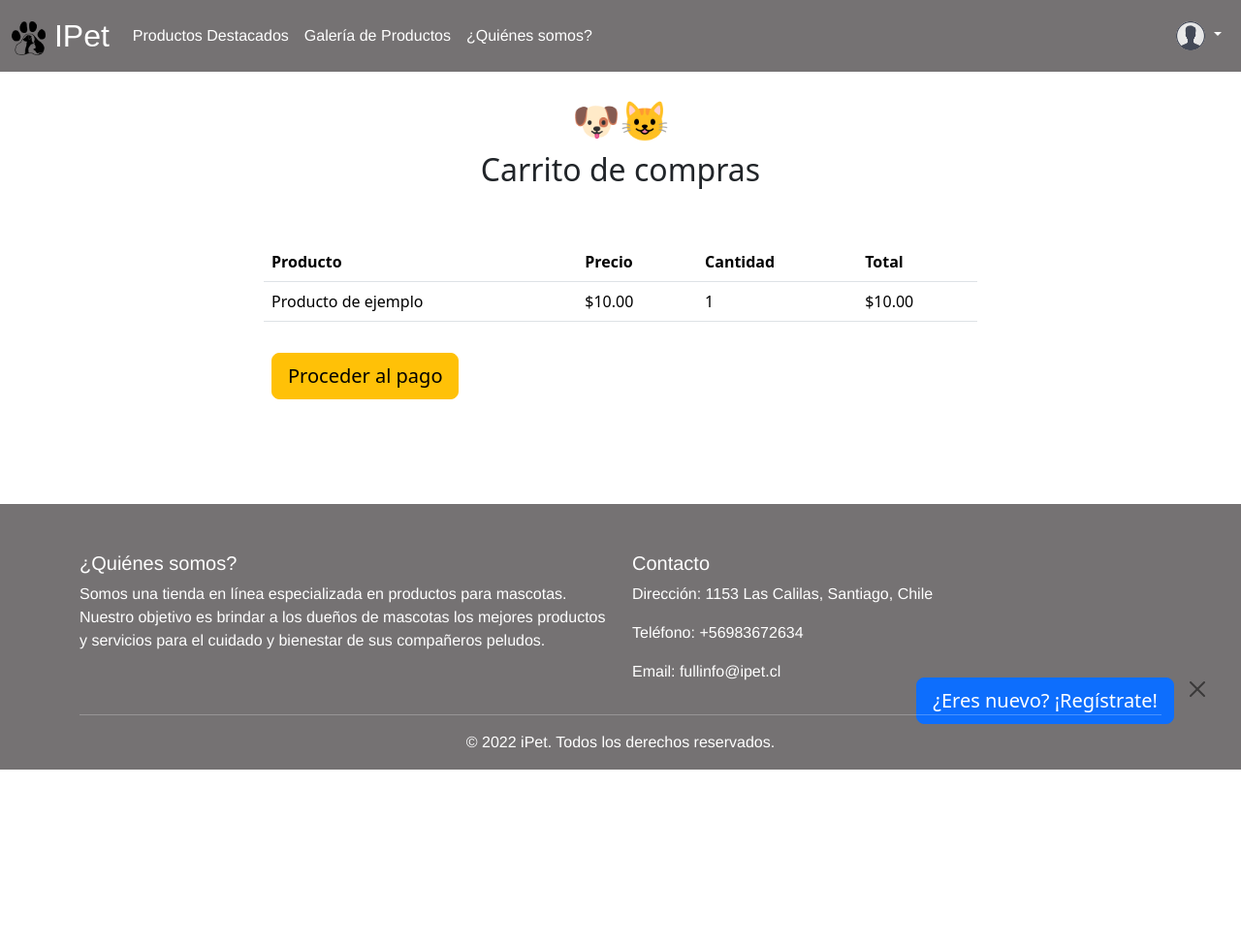
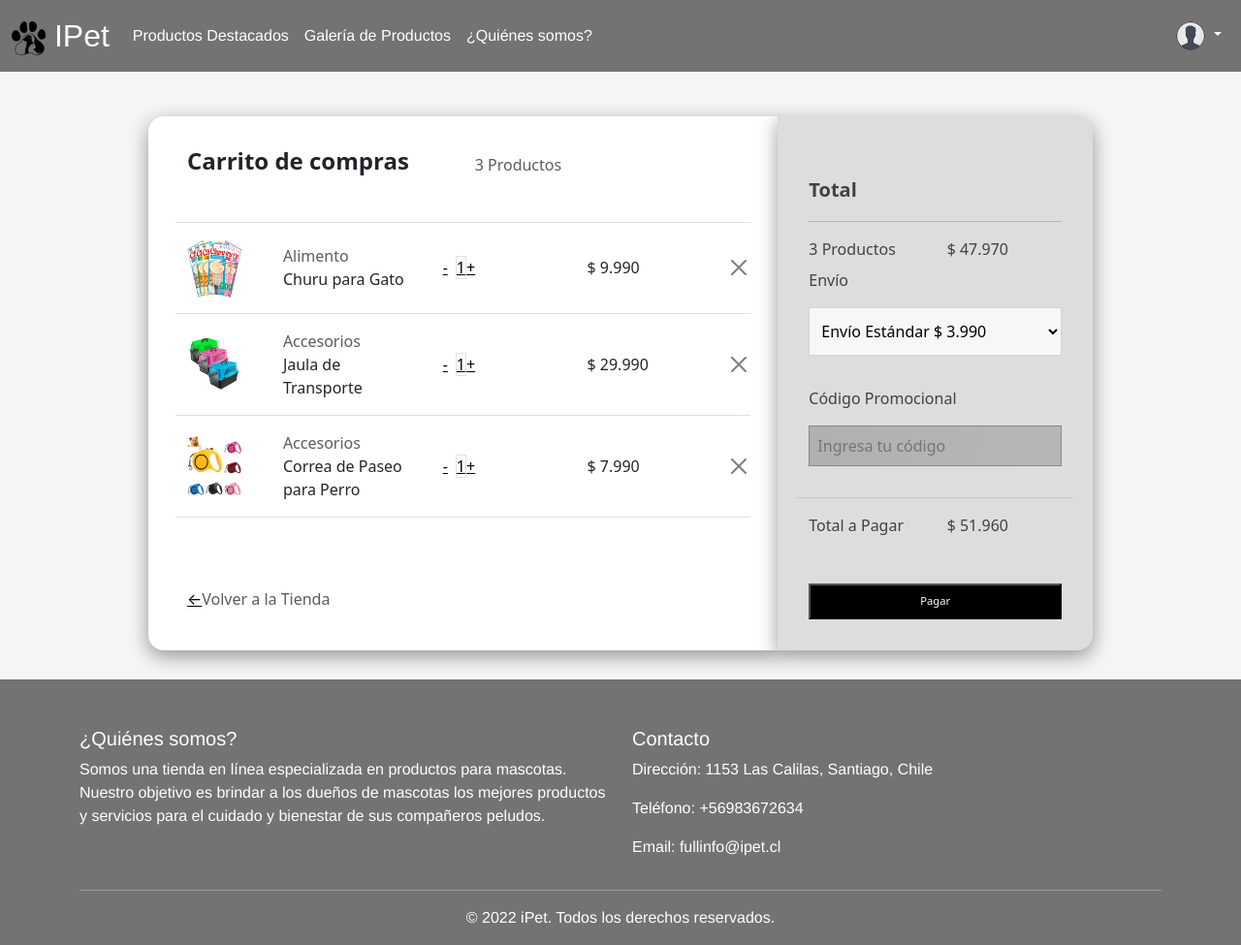
Before and after one commit to RivaulTavara/ipet-webapp-boostrap, a PHP site: page /main/carrito.html in a window 1280 px wide. Shown: the whole page at 97% size. Before the commit the page ends 794 px from the top, so only its background shows below. Run offline with PHP 8.4, Linux system fonts and the light colour scheme; some libraries are stand-ins or nearby versions; grey boxes are pictures that could not be loaded.

Commit message:
del korte

```diff
--- a/main/carrito.html
+++ b/main/carrito.html
@@ -5,15 +5,15 @@
     <meta name="viewport" content="width=device-width, initial-scale=1.0">
     <link rel="icon" href="src/logo.png">
     <link href="https://cdn.jsdelivr.net/npm/bootstrap@5.3.3/dist/css/bootstrap.min.css" rel="stylesheet" integrity="sha384-QWTKZyjpPEjISv5WaRU9OFeRpok6YctnYmDr5pNlyT2bRjXh0JMhjY6hW+ALEwIH" crossorigin="anonymous">
-    <script rel="stylesheet" href="	https://cdn.jsdelivr.net/npm/bootstrap@5.3.3/dist/js/bootstrap.bundle.min.js"></script>
-    <link rel="stylesheet" href="https://cdnjs.cloudflare.com/ajax/libs/font-awesome/5.15.3/css/all.min.css">
+    <script href="https://cdn.jsdelivr.net/npm/bootstrap@5.3.3/dist/js/bootstrap.bundle.min.js"></script>    <link rel="stylesheet" href="https://cdnjs.cloudflare.com/ajax/libs/font-awesome/5.15.3/css/all.min.css">
     <link rel="stylesheet" href="model/css/styleNavbar.css">
     <link rel="stylesheet" href="model/css/stylegeneralmovil.css">
+    <link rel="stylesheet" href="model/css/styleCarrito.css">
+    <link rel="stylesheet" href="model/css/stylePago.css">
     <script src="https://code.jquery.com/jquery-3.6.0.min.js"></script>
     <title>IPet</title>
   </head>
   <body>
-    <script src="https://cdnjs.cloudflare.com/ajax/libs/OwlCarousel2/2.2.1/owl.carousel.js"></script>
   <!-- Navbar -->
   <nav class="navbar navbar-expand-lg navbar-light fixed-top" style="background-color: var(--navbar-color);">
     <div class="container-fluid">
@@ -39,7 +39,6 @@
               </div>
             </ul>
             <div class="navbar-nav ms-auto">
-                <div class="d-flex" style="position: relative;">
                   <div id="icontel" class="dropdown d-md-block">
                     <a class="nav-link dropdown-toggle" href="#" id="profileDropdown" role="button" data-bs-toggle="dropdown" aria-expanded="false">
                       <img src="src/USUARIOSINFOTO.jpeg" class="rounded-circle" alt="Foto de perfil" width="30" height="30">
@@ -76,45 +75,202 @@
       </div>
     </div>
   </nav>
-      <div class="form-login" style="margin-top: 100px;">
-        <div class="text-center">
-          <h1>🐶😺</h1>
-          <h2 class="text-center">Carrito de compras</h2>
+  <div>
+    <div class="ccccard">
+      <div class="row" style="padding-top: 120px; padding-bottom: 30px;">
+          <div class="col-md-8 ccccart">
+              <div class="ccctitle">
+                  <div class="row">
+                      <div class="col"><h4><b>Carrito de compras</b></h4></div>
+                      <div class="col align-self-center text-right text-muted">3 Productos</div>
                   </div>
               </div>
-      <div class="container" id="registro" style="padding-bottom: 100px;">
-        <div class="d-flex justify-content-center row">
-          <div class="col-md-8">
-            <table class="table mt-5">
-              <thead>
-                <tr>
-                  <th scope="col">Producto</th>
-                  <th scope="col">Precio</th>
-                  <th scope="col">Cantidad</th>
-                  <th scope="col">Total</th>
-                </tr>
-              </thead>
-              <tbody>
-                <tr>
-                  <td>Producto de ejemplo</td>
-                  <td>$10.00</td>
-                  <td>1</td>
-                  <td>$10.00</td>
-                </tr>
-              </tbody>
-            </table>
-            <div class="d-flex flex-row align-items-center mt-4 p-2 bg-white rounded">
-              <button class="btn btn-warning btn-block btn-lg ml-2 pay-button" type="button">Proceder al pago</button>
+              <div class="row border-top border-bottom">
+                  <div class="row cccmain align-items-center">
+                      <div class="col-2"><img class="img-fluid" src="src/churu.jpg" style="width: 3.5rem;"></div>
+                      <div class="col">
+                          <div class="cccrow text-muted">Alimento</div>
+                          <div class="cccrow">Churu para Gato</div>
+                      </div>
+                      <div class="col">
+                          <a href="#" style="padding: 0 1vh;">-</a><a href="#" class="border">1</a><a href="#">+</a>
+                      </div>
+                      <div class="col">&dollar; 9.990</div>
+                      <button type="button" class="btn-close" data-bs-dismiss="alert" aria-label="Close"></button>
+                  </div>
+              </div>
+              <div class="row">
+                  <div class="row cccmain align-items-center">
+                      <div class="col-2"><img class="img-fluid" src="src/jaula.jpg" style="width: 3.5rem;"></div>
+                      <div class="col">
+                          <div class="cccrow text-muted">Accesorios</div>
+                          <div class="cccrow">Jaula de Transporte</div>
+                      </div>
+                      <div class="col">
+                          <a href="#" style="padding: 0 1vh;">-</a><a href="#" class="border">1</a><a href="#">+</a>
+                      </div>
+                      <div class="col">&dollar; 29.990</div>
+                      <button type="button" class="btn-close" data-bs-dismiss="alert" aria-label="Close"></button>
+                  </div>
+              </div>
+              <div class="row border-top border-bottom">
+                  <div class="row cccmain align-items-center">
+                      <div class="col-2"><img class="img-fluid" src="src/correa.jpg" style="width: 3.5rem;"></div>
+                      <div class="col">
+                          <div class="cccrow text-muted">Accesorios</div>
+                          <div class="cccrow">Correa de Paseo para Perro</div>
+                      </div>
+                      <div class="col">
+                          <a href="#" style="padding: 0 1vh;">-</a><a href="#" class="border">1</a><a href="#">+</a>
+                      </div>
+                      <div class="col">&dollar; 7.990</div>
+                      <button type="button" class="btn-close" data-bs-dismiss="alert" aria-label="Close"></button>
+                  </div>
+              </div>
+              <div class="cccback-to-shop"><a href="index.html">&leftarrow;</a><span class="text-muted">Volver a la Tienda</span></div>
+          </div>
+          <div class="col-md-4 cccsummary">
+              <div><h5 style="margin-top: 4vh;"><b>Total</b></h5></div>
+              <hr style="margin-top: 1.25rem;">
+              <div class="row">
+                  <div class="col">3 Productos</div>
+                  <div class="col text-right">&dollar; 47.970</div>
+              </div>
+              <form>
+                  <p class="mt-2">Envío</p>
+                  <select>
+                    <option class="text-muted">Envío Estándar &dollar; 3.990</option>
+                    <option class="text-muted">Retiro en Tienda &dollar; 0</option>
+                  </select>
+                  <p>Código Promocional</p>
+                  <input id="code" placeholder="Ingresa tu código">
+              </form>
+              <div class="row" style="border-top: 1px solid rgba(0,0,0,.1); padding: 2vh 0;">
+                  <div class="col">Total a Pagar</div>
+                  <div class="col text-right">&dollar; 51.960</div>
+              </div>
+              <button type="button" class="cccbtn" data-bs-toggle="modal" data-bs-target="#modalPago">Pagar</button>
+
+          </div>
+      </div>
+      <script>
+        $(function() {
+          $('[data-toggle="tooltip"]').tooltip()
+        })
+      </script>
+      <div class="modal fade" id="modalPago" tabindex="-1" aria-labelledby="modalPagoLabel" aria-hidden="true">
+        <div class="modal-dialog">
+          <div class="modal-content">
+            <div class="modal-header" >
+              <h5 class="modal-title" id="modalPagoLabel">Método de Pago</h5>
+              <button type="button" class="btn-close" data-bs-dismiss="modal" aria-label="Close"></button>
+            </div>
+            <div class="modal-body container py-5">
+              <div class="card-header">
+                <div class="bg-white shadow-sm">
+                    <!-- Credit card form tabs -->
+                    <ul role="tablist" class="nav bg-light nav-pills rounded nav-fill mb-3">
+                        <li class="nav-item"> <a data-bs-toggle="pill" href="#credit-card" class="nav-link active "> <i class="fas fa-credit-card mr-2"></i> Débito/Crédito </a> </li>
+                        <li class="nav-item"> <a data-bs-toggle="pill" href="#paypal" class="nav-link "> <i class="fab fa-paypal mr-2"></i> Paypal </a> </li>
+                        <li class="nav-item"> <a data-bs-toggle="pill" href="#net-banking" class="nav-link "> <i class="fas fa-mobile-alt mr-2"></i> Pago Bancario</a> </li>
+                    </ul>
+                </div>
+                <!-- debito o credito -->
+                <div class="tab-content">
+                    <div id="credit-card" class="tab-pane fade show active pt-3">
+                        <form role="form" onsubmit="event.preventDefault()">
+                            <div class="form-group"> <label for="username">
+                                    <h6>Propietario de la Tarjeta</h6>
+                                </label> <input type="text" name="username" placeholder="Nombre del Propietario" required class="form-control "> </div>
+                            <div class="form-group"> <label for="cardNumber">
+                                    <h6>Número de la Tarjeta</h6>
+                                </label>
+                                <div class="input-group d-flex">
+                                  <input type="text" name="cardNumber" placeholder="Número de Tarjeta Válido" class="form-control " required>
+                                  <span class="input-group-text text-muted span-alineado">
+                                    <i class="fab fa-cc-visa mx-1" style="color: rgb(153, 153, 153);"></i>
+                                    <i class="fab fa-cc-mastercard mx-1" style="color: rgb(153, 153, 153);"></i>
+                                    <i class="fab fa-cc-amex mx-1" style="color: rgb(153, 153, 153);"></i>
+                                  </span>
+                                </div>
+                            </div>
+                            <div class="row">
+                                <div class="col-sm-8">
+                                    <div class="form-group"> <label><span class="hidden-xs">
+                                                <h6>Fecha de Expiración</h6>
+                                            </span></label>
+                                        <div class="input-group"> <input type="number" placeholder="MM" name="" class="form-control" required> <input type="number" placeholder="YY" name="" class="form-control" required> </div>
+                                    </div>
+                                </div>
+                                <div class="col-sm-4">
+                                    <div class="form-group mb-4"> <label data-toggle="tooltip" title="El código de 3 dígitos al reverso de tu tarjeta">
+                                            <h6>CVV <i class="fa fa-question-circle d-inline"></i></h6>
+                                        </label> <input type="text" required class="form-control"> </div>
+                                </div>
+                            </div>
+                            <div class="card-footer"> <button type="button" class="subscribe btn btn-primary btn-block shadow-sm"> Confirmar Pago </button>
+                        </form>
+                    </div>
+                </div>
+                <!-- Paypal -->
+                <div id="paypal" class="tab-pane fade pt-3">
+                    <h6 class="pb-2">Selecciona tu tipo de cuenta Paypal</h6>
+                    <div class="d-flex align-items-center">
+                      <div class="form-check form-check-inline">
+                        <input class="form-check-input" type="radio" name="optradio" id="domestica" value="domestica" checked>
+                        <label class="form-check-label" for="domestica">Domestica</label>
+                      </div>
+                      <div class="form-check form-check-inline ml-5">
+                        <input class="form-check-input" type="radio" name="optradio" id="internacional" value="internacional">
+                        <label class="form-check-label" for="internacional">Internacional</label>
+                      </div>
+                    </div>
+                    <p> <button type="button" class="btn btn-primary "><i class="fab fa-paypal mr-2"></i> Iniciar Sesión en Paypal</button> </p>
+                    <p class="text-muted"> Nota: Luego de clickear el botón, serás dirigido a un servidor seguro para el pago. Luego de completar la transacción, serás redirigido de vuelta al carrito de compras para ver los detalles de tu orden.</p>
+                </div>
+                <!-- bank transfer info -->
+                <div id="net-banking" class="tab-pane fade pt-3">
+                    <div class="form-group "> <label for="Select Your Bank">
+                            <h6>Selecciona tu banco</h6>
+                        </label> <select class="form-control" id="ccmonth">
+                            <option value="" selected disabled>--Por favor, selecciona un banco--</option>
+                            <option>Banco Bice</option>
+                            <option>BBVA</option>
+                            <option>Banco Consorcio</option>
+                            <option>Banco de Chile - Edwards Citi</option>
+                            <option>Banco del Desarrollo</option>
+                            <option>Banco Estado</option>
+                            <option>Banco Falabella</option>
+                            <option>Banco Internacional</option>
+                            <option>Banco Itaú</option>
+                            <option>Banco Paris</option>
+                            <option>Banco Ripley</option>
+                            <option>Banco Santander - Banefe</option>
+                            <option>Bci - Tbanc - Nova</option>
+                            <option>Coopeuch</option>
+                            <option>Corpbanca</option>
+                            <option>Copec Pay</option>
+                            <option>HSBC Bank</option>
+                            <option>Los Héroes</option>
+                            <option>Mercado Pago Emisora S.A</option>
+                            <option>Scotiabank</option>
+                            <option>Scotiabank</option>
+                            <option>TAPP Caja Los Andes</option>
+                            <option>TENPO Prepago</option>
+                            <option>Transbank</option>
+                        </select> </div>
+                    <div class="form-group">
+                        <p> <button type="button" class="btn btn-primary "><i class="fas fa-mobile-alt mr-2"></i> Proceder al Pago</button> </p>
+                    </div>
+                    <p class="text-muted"> Nota: Luego de clickear el botón, serás dirigido a un servidor seguro para el pago. Luego de completar la transacción, serás redirigido de vuelta al carrito de compras para ver los detalles de tu orden.</p>
                 </div>
             </div>
             </div>
           </div>
-      <!--Registro de nuevos usuarios (hypervinculo al archivo registro.html)-->
-      <div class="alert  alert-dismissible fade show" role="alert" style="position: fixed; bottom: 20px; right: 20px;">
-        <a href="registro.html" class="btn btn-primary btn-lg">¿Eres nuevo? ¡Regístrate!</a>
-          <button type="button" class="btn-close" data-bs-dismiss="alert" aria-label="Close"></button>
         </div>
-
+      </div>
+    </div>
+  </div>
   <footer id="pie-pag" style="background-color: var(--footer-color); padding-top: 1px; color: white; font-family: 'Franklin Gothic Medium', 'Arial Narrow', Arial, sans-serif;">
     <div class="container mt-5">
       <div class="row">
--- /dev/null
+++ b/main/model/css/styleCarrito.css
@@ -0,0 +1,126 @@
+.ccctitle{
+    margin-bottom: 5vh;
+}
+.ccccard{
+    margin: auto;
+    max-width: 950px;
+    width: 90%;
+    border-radius: 1rem;
+    border: transparent;
+}
+@media(max-width:767px){
+    .ccccard{
+        margin: 3vh auto;
+    }
+}
+.ccccart{
+    box-shadow: 0 6px 20px 0 rgba(0, 0, 0, 0.40);
+    background-color: #fff;
+    padding: 4vh 5vh;
+    border-bottom-left-radius: 1rem;
+    border-top-left-radius: 1rem;
+}
+@media(max-width:767px){
+    .ccccart{
+        padding: 4vh;
+        border-bottom-left-radius: unset;
+        border-top-right-radius: 1rem;
+    }
+}
+.cccsummary{
+    box-shadow: 0 6px 20px 0 rgba(0, 0, 0, 0.40);
+    background-color: #ddd;
+    border-top-right-radius: 1rem;
+    border-bottom-right-radius: 1rem;
+    padding: 4vh;
+    color: rgb(65, 65, 65);
+}
+@media(max-width:767px){
+    .cccsummary{
+    border-top-right-radius: unset;
+    border-bottom-left-radius: 1rem;
+    }
+}
+.cccsummary .col-2{
+    padding: 0;
+}
+.cccsummary .col-10
+{
+    padding: 0;
+}
+.cccrow{
+    margin: 0;
+}
+.ccctitle b{
+    font-size: 1.5rem;
+}
+.cccmain{
+    margin: 0;
+    padding: 2vh 0;
+    width: 100%;
+}
+
+
+.cccclose{
+    margin-left: auto;
+    font-size: 0.7rem;
+}
+.cccback-to-shop{
+    margin-top: 4.5rem;
+}
+
+select{
+    border: 1px solid rgba(0, 0, 0, 0.137);
+    padding: 1.5vh 1vh;
+    margin-bottom: 4vh;
+    outline: none;
+    width: 100%;
+    background-color: rgb(247, 247, 247);
+}
+input{
+    border: 1px solid rgba(0, 0, 0, 0.137);
+    padding: 1vh;
+    margin-bottom: 4vh;
+    outline: none;
+    width: 100%;
+    background-color: rgb(247, 247, 247);
+}
+input:focus::-webkit-input-placeholder
+{
+      color:transparent;
+}
+.cccbtn{
+    background-color: #000;
+    border-color: #000;
+    color: white;
+    width: 100%;
+    font-size: 0.7rem;
+    margin-top: 4vh;
+    padding: 1vh;
+    border-radius: 0;
+}
+.cccbtn:focus{
+    box-shadow: none;
+    outline: none;
+    box-shadow: none;
+    color: white;
+    -webkit-box-shadow: none;
+    -webkit-user-select: none;
+    transition: none;
+}
+.cccbtn:hover{
+    color: white;
+}
+a{
+    color: black;
+}
+a:hover{
+    color: black;
+    text-decoration: none;
+}
+ #code{
+    background-image: linear-gradient(to left, rgba(255, 255, 255, 0.253) , rgba(255, 255, 255, 0.185)), url("https://img.icons8.com/small/16/000000/long-arrow-right.png");
+    background-repeat: no-repeat;
+    background-position-x: 95%;
+    background-position-y: center;
+}
--- a/main/model/css/styleNavbar.css
+++ b/main/model/css/styleNavbar.css
@@ -7,8 +7,18 @@
 
 }
 
+@keyframes fadeIn {
+  0% { opacity: 0; }
+  100% { opacity: 1; }
+}
 
+.dropdown-menu {
+    animation: fadeOut 0.5s;
+  }
 
+  .dropdown-menu.show {
+    animation: fadeIn 0.5s;
+  }
 
 
 /*Navbar*/
--- /dev/null
+++ b/main/model/css/stylePago.css
@@ -0,0 +1,20 @@
+body{
+    background: #f5f5f5
+}
+.rounded{
+    border-radius: 1rem
+}
+.nav-pills .nav-link{
+    color: #555
+}
+.nav-pills .nav-link.active{
+    color: white
+}
+input[type="radio"]{
+    margin-right: 5px
+}
+.bold{font-weight:bold
+}
+.span-alineado {
+    height: 38px; /* Ajusta este valor según sea necesario */
+  }
```
Also changed, not shown: main/index.html (+0 -8 lines), main/src/perro y gato.png (added). Lines whose indentation alone changed are shown as unchanged.
